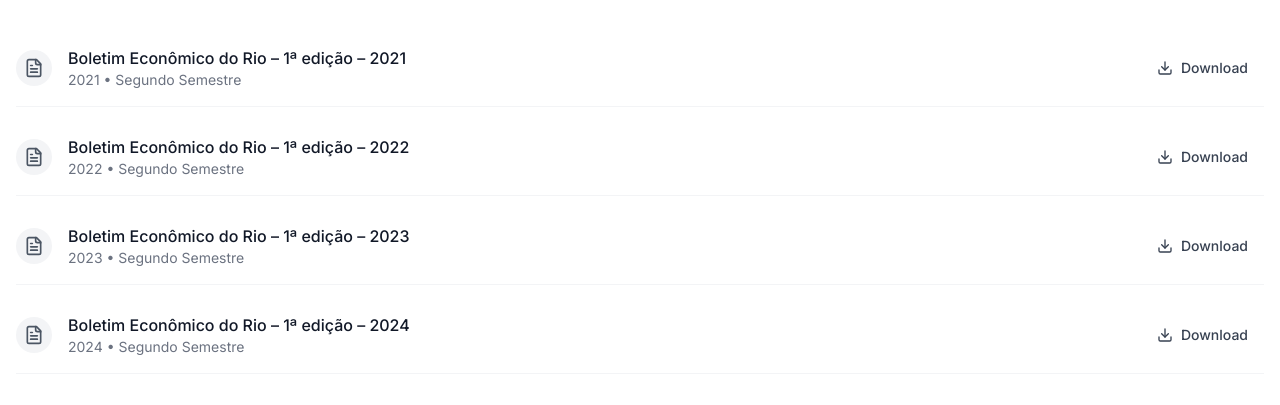
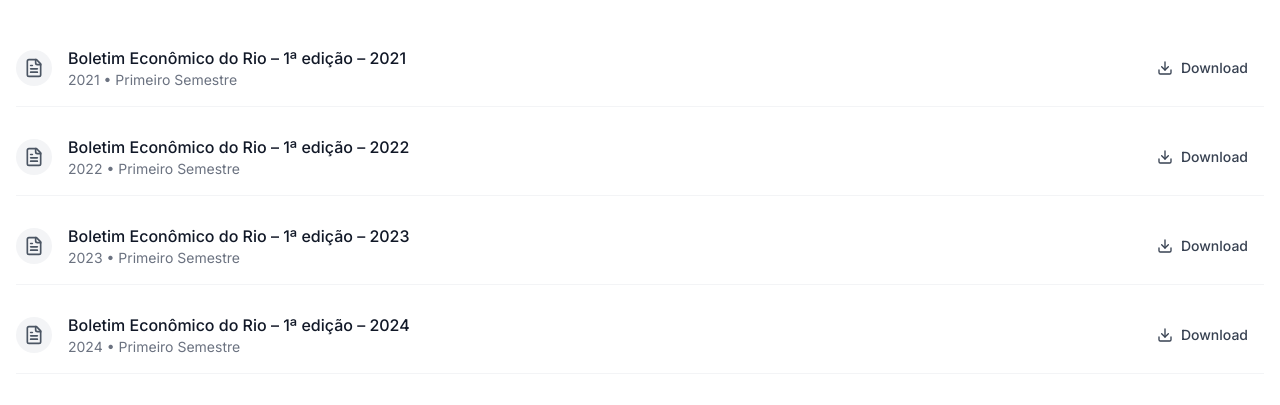
Before and after one commit to Sanguin1us/obs-econ-2, a Next.js app: page /publicacoes in a window 1280 px wide. Shown: the part 299-704 px from the top of the page. Built offline with nearby package versions, Linux system fonts and the light colour scheme.

Commit message:
small fix

```diff
--- a/app/publicacoes/page.tsx
+++ b/app/publicacoes/page.tsx
@@ -42,46 +42,44 @@ function PublicacoesInner() {
   ]
 
   const publications: Publication[] = [
-    // 1ª Edição
     {
-      id: 2,
+      id: 1,
       title: "Boletim Econômico do Rio – 1ª edição – 2021",
       category: "BOLETIM ECONÔMICO",
       year: 2021,
-      semester: "Second",
+      semester: "First",
       slug: "boletim-economico-do-rio-1a-edicao-2021",
       downloadUrl: "https://raw.githubusercontent.com/Sanguin1us/arquivos_obs_econ/main/Boletims/Boletim%20Econ%C3%B4mico%20do%20Rio%20%E2%80%93%201%C2%AA%20edi%C3%A7%C3%A3o%20%E2%80%93%202021.pdf"
     },
     {
-      id: 3,
+      id: 2,
       title: "Boletim Econômico do Rio – 1ª edição – 2022",
       category: "BOLETIM ECONÔMICO",
       year: 2022,
-      semester: "Second",
+      semester: "First",
       slug: "boletim-economico-do-rio-1a-edicao-2022",
       downloadUrl: "https://raw.githubusercontent.com/Sanguin1us/arquivos_obs_econ/main/Boletims/Boletim%20Econ%C3%B4mico%20do%20Rio%20%E2%80%93%201%C2%AA%20edi%C3%A7%C3%A3o%20%E2%80%93%202022.pdf"
     },
     {
-      id: 4,
+      id: 3,
       title: "Boletim Econômico do Rio – 1ª edição – 2023",
       category: "BOLETIM ECONÔMICO",
       year: 2023,
-      semester: "Second",
+      semester: "First",
       slug: "boletim-economico-do-rio-1a-edicao-2023",
       downloadUrl: "https://raw.githubusercontent.com/Sanguin1us/arquivos_obs_econ/main/Boletims/Boletim%20Econ%C3%B4mico%20do%20Rio%20%E2%80%93%201%C2%AA%20edi%C3%A7%C3%A3o%20%E2%80%93%202023.pdf"
     },
     {
-      id: 5,
+      id: 4,
       title: "Boletim Econômico do Rio – 1ª edição – 2024",
       category: "BOLETIM ECONÔMICO",
       year: 2024,
-      semester: "Second",
+      semester: "First",
       slug: "boletim-economico-do-rio-1a-edicao-2024",
       downloadUrl: "https://raw.githubusercontent.com/Sanguin1us/arquivos_obs_econ/main/Boletims/Boletim%20Econ%C3%B4mico%20do%20Rio%20%E2%80%93%201%C2%AA%20edi%C3%A7%C3%A3o%20%E2%80%93%202024.pdf"
     },
-    // 2ª Edição
     {
-      id: 7,
+      id: 5,
       title: "Boletim Econômico do Rio – 2ª edição – 2021",
       category: "BOLETIM ECONÔMICO",
       year: 2021,
@@ -90,7 +88,7 @@ function PublicacoesInner() {
       downloadUrl: "https://raw.githubusercontent.com/Sanguin1us/arquivos_obs_econ/main/Boletims/Boletim%20Econ%C3%B4mico%20do%20Rio%20%E2%80%93%202%C2%AA%20edi%C3%A7%C3%A3o%20%E2%80%93%202021.pdf"
     },
     {
-      id: 8,
+      id: 6,
       title: "Boletim Econômico do Rio – 2ª edição – 2022",
       category: "BOLETIM ECONÔMICO",
       year: 2022,
@@ -99,7 +97,7 @@ function PublicacoesInner() {
       downloadUrl: "https://raw.githubusercontent.com/Sanguin1us/arquivos_obs_econ/main/Boletims/Boletim%20Econ%C3%B4mico%20do%20Rio%20%E2%80%93%202%C2%AA%20edi%C3%A7%C3%A3o%20%E2%80%93%202022.pdf"
     },
     {
-      id: 9,
+      id: 7,
       title: "Boletim Econômico do Rio – 2ª edição – 2023",
       category: "BOLETIM ECONÔMICO",
       year: 2023,
@@ -108,7 +106,7 @@ function PublicacoesInner() {
       downloadUrl: "https://raw.githubusercontent.com/Sanguin1us/arquivos_obs_econ/main/Boletims/Boletim%20Econ%C3%B4mico%20do%20Rio%20%E2%80%93%202%C2%AA%20edi%C3%A7%C3%A3o%20%E2%80%93%202023.pdf"
     },
     {
-      id: 10,
+      id: 8,
       title: "Boletim Econômico do Rio – 2ª edição – 2024",
       category: "BOLETIM ECONÔMICO",
       year: 2024,
@@ -116,46 +114,44 @@ function PublicacoesInner() {
       slug: "boletim-economico-do-rio-2a-edicao-2024",
       downloadUrl: "https://raw.githubusercontent.com/Sanguin1us/arquivos_obs_econ/main/Boletims/Boletim%20Econ%C3%B4mico%20do%20Rio%20%E2%80%93%202%C2%AA%20edi%C3%A7%C3%A3o%20%E2%80%93%202024.pdf"
     },
-    // 3ª Edição
     {
-      id: 11,
+      id: 9,
       title: "Boletim Econômico do Rio – 3ª edição – 2021",
       category: "BOLETIM ECONÔMICO",
       year: 2021,
-      semester: "Second",
+      semester: "First",
       slug: "boletim-economico-do-rio-3a-edicao-2021",
       downloadUrl: "https://raw.githubusercontent.com/Sanguin1us/arquivos_obs_econ/main/Boletims/Boletim%20Econ%C3%B4mico%20do%20Rio%20%E2%80%93%203%C2%AA%20edi%C3%A7%C3%A3o%20%E2%80%93%202021.pdf"
     },
     {
-      id: 12,
+      id: 10,
       title: "Boletim Econômico do Rio – 3ª edição – 2022",
       category: "BOLETIM ECONÔMICO",
       year: 2022,
-      semester: "Second",
+      semester: "First",
       slug: "boletim-economico-do-rio-3a-edicao-2022",
       downloadUrl: "https://raw.githubusercontent.com/Sanguin1us/arquivos_obs_econ/main/Boletims/Boletim%20Econ%C3%B4mico%20do%20Rio%20%E2%80%93%203%C2%AA%20edi%C3%A7%C3%A3o%20%E2%80%93%202022.pdf"
     },
     {
-      id: 13,
+      id: 11,
       title: "Boletim Econômico do Rio – 3ª edição – 2023",
       category: "BOLETIM ECONÔMICO",
       year: 2023,
-      semester: "Second",
+      semester: "First",
       slug: "boletim-economico-do-rio-3a-edicao-2023",
       downloadUrl: "https://raw.githubusercontent.com/Sanguin1us/arquivos_obs_econ/main/Boletims/Boletim%20Econ%C3%B4mico%20do%20Rio%20%E2%80%93%203%C2%AA%20edi%C3%A7%C3%A3o%20%E2%80%93%202023.pdf"
     },
     {
-      id: 14,
+      id: 12,
       title: "Boletim Econômico do Rio – 3ª edição – 2024",
       category: "BOLETIM ECONÔMICO",
       year: 2024,
-      semester: "Second",
+      semester: "First",
       slug: "boletim-economico-do-rio-3a-edicao-2024",
       downloadUrl: "https://raw.githubusercontent.com/Sanguin1us/arquivos_obs_econ/main/Boletims/Boletim%20Econ%C3%B4mico%20do%20Rio%20%E2%80%93%203%C2%AA%20edi%C3%A7%C3%A3o%20%E2%80%93%202024.pdf"
     },
-    // 4ª Edição
     {
-      id: 15,
+      id: 13,
       title: "Boletim Econômico do Rio – 4ª edição – 2021",
       category: "BOLETIM ECONÔMICO",
       year: 2021,
@@ -164,7 +160,7 @@ function PublicacoesInner() {
       downloadUrl: "https://raw.githubusercontent.com/Sanguin1us/arquivos_obs_econ/main/Boletims/Boletim%20Econ%C3%B4mico%20do%20Rio%20%E2%80%93%204%C2%AA%20edi%C3%A7%C3%A3o%20%E2%80%93%202021.pdf"
     },
     {
-      id: 16,
+      id: 14,
       title: "Boletim Econômico do Rio – 4ª edição – 2022",
       category: "BOLETIM ECONÔMICO",
       year: 2022,
@@ -173,7 +169,7 @@ function PublicacoesInner() {
       downloadUrl: "https://raw.githubusercontent.com/Sanguin1us/arquivos_obs_econ/main/Boletims/Boletim%20Econ%C3%B4mico%20do%20Rio%20%E2%80%93%204%C2%AA%20edi%C3%A7%C3%A3o%20%E2%80%93%202022.pdf"
     },
     {
-      id: 17,
+      id: 15,
       title: "Boletim Econômico do Rio – 4ª edição – 2023",
       category: "BOLETIM ECONÔMICO",
       year: 2023,
@@ -182,7 +178,7 @@ function PublicacoesInner() {
       downloadUrl: "https://raw.githubusercontent.com/Sanguin1us/arquivos_obs_econ/main/Boletims/Boletim%20Econ%C3%B4mico%20do%20Rio%20%E2%80%93%204%C2%AA%20edi%C3%A7%C3%A3o%20%E2%80%93%202023.pdf"
     },
     {
-      id: 18,
+      id: 16,
       title: "Boletim Econômico do Rio – 4ª edição – 2024",
       category: "BOLETIM ECONÔMICO",
       year: 2024,
@@ -190,46 +186,44 @@ function PublicacoesInner() {
       slug: "boletim-economico-do-rio-4a-edicao-2024",
       downloadUrl: "https://raw.githubusercontent.com/Sanguin1us/arquivos_obs_econ/main/Boletims/Boletim%20Econ%C3%B4mico%20do%20Rio%20%E2%80%93%204%C2%AA%20edi%C3%A7%C3%A3o%20%E2%80%93%202024.pdf"
     },
-    // 5ª Edição
     {
-      id: 19,
+      id: 17,
       title: "Boletim Econômico do Rio – 5ª edição – 2021",
       category: "BOLETIM ECONÔMICO",
       year: 2021,
-      semester: "Second",
+      semester: "First",
       slug: "boletim-economico-do-rio-5a-edicao-2021",
       downloadUrl: "https://raw.githubusercontent.com/Sanguin1us/arquivos_obs_econ/main/Boletims/Boletim%20Econ%C3%B4mico%20do%20Rio%20%E2%80%93%205%C2%AA%20edi%C3%A7%C3%A3o%20%E2%80%93%202021.pdf"
     },
     {
-      id: 20,
+      id: 18,
       title: "Boletim Econômico do Rio – 5ª edição – 2022",
       category: "BOLETIM ECONÔMICO",
       year: 2022,
-      semester: "Second",
+      semester: "First",
       slug: "boletim-economico-do-rio-5a-edicao-2022",
       downloadUrl: "https://raw.githubusercontent.com/Sanguin1us/arquivos_obs_econ/main/Boletims/Boletim%20Econ%C3%B4mico%20do%20Rio%20%E2%80%93%205%C2%AA%20edi%C3%A7%C3%A3o%20%E2%80%93%202022.pdf"
     },
     {
-      id: 21,
+      id: 19,
       title: "Boletim Econômico do Rio – 5ª edição – 2023",
       category: "BOLETIM ECONÔMICO",
       year: 2023,
-      semester: "Second",
+      semester: "First",
       slug: "boletim-economico-do-rio-5a-edicao-2023",
       downloadUrl: "https://raw.githubusercontent.com/Sanguin1us/arquivos_obs_econ/main/Boletims/Boletim%20Econ%C3%B4mico%20do%20Rio%20%E2%80%93%205%C2%AA%20edi%C3%A7%C3%A3o%20%E2%80%93%202023.pdf"
     },
     {
-      id: 22,
+      id: 20,
       title: "Boletim Econômico do Rio – 5ª edição – 2024",
       category: "BOLETIM ECONÔMICO",
       year: 2024,
-      semester: "Second",
+      semester: "First",
       slug: "boletim-economico-do-rio-5a-edicao-2024",
       downloadUrl: "https://raw.githubusercontent.com/Sanguin1us/arquivos_obs_econ/main/Boletims/Boletim%20Econ%C3%B4mico%20do%20Rio%20%E2%80%93%205%C2%AA%20edi%C3%A7%C3%A3o%20%E2%80%93%202024.pdf"
     },
-    // 6ª Edição
     {
-      id: 23,
+      id: 21,
       title: "Boletim Econômico do Rio – 6ª edição – 2021",
       category: "BOLETIM ECONÔMICO",
       year: 2021,
@@ -238,7 +232,7 @@ function PublicacoesInner() {
       downloadUrl: "https://raw.githubusercontent.com/Sanguin1us/arquivos_obs_econ/main/Boletims/Boletim%20Econ%C3%B4mico%20do%20Rio%20%E2%80%93%206%C2%AA%20edi%C3%A7%C3%A3o%20%E2%80%93%202021.pdf"
     },
     {
-      id: 24,
+      id: 22,
       title: "Boletim Econômico do Rio – 6ª edição – 2022",
       category: "BOLETIM ECONÔMICO",
       year: 2022,
@@ -247,7 +241,7 @@ function PublicacoesInner() {
       downloadUrl: "https://raw.githubusercontent.com/Sanguin1us/arquivos_obs_econ/main/Boletims/Boletim%20Econ%C3%B4mico%20do%20Rio%20%E2%80%93%206%C2%AA%20edi%C3%A7%C3%A3o%20%E2%80%93%202022.pdf"
     },
     {
-      id: 25,
+      id: 23,
       title: "Boletim Econômico do Rio – 6ª edição – 2023",
       category: "BOLETIM ECONÔMICO",
       year: 2023,
@@ -256,7 +250,7 @@ function PublicacoesInner() {
       downloadUrl: "https://raw.githubusercontent.com/Sanguin1us/arquivos_obs_econ/main/Boletims/Boletim%20Econ%C3%B4mico%20do%20Rio%20%E2%80%93%206%C2%AA%20edi%C3%A7%C3%A3o%20%E2%80%93%202023.pdf"
     },
     {
-      id: 26,
+      id: 24,
       title: "Boletim Econômico do Rio – 6ª edição – 2024",
       category: "BOLETIM ECONÔMICO",
       year: 2024,
@@ -264,46 +258,44 @@ function PublicacoesInner() {
       slug: "boletim-economico-do-rio-6a-edicao-2024",
       downloadUrl: "https://raw.githubusercontent.com/Sanguin1us/arquivos_obs_econ/main/Boletims/Boletim%20Econ%C3%B4mico%20do%20Rio%20%E2%80%93%206%C2%AA%20edi%C3%A7%C3%A3o%20%E2%80%93%202024.pdf"
     },
-    // 7ª Edição
     {
-      id: 27,
+      id: 25,
       title: "Boletim Econômico do Rio – 7ª edição – 2021",
       category: "BOLETIM ECONÔMICO",
       year: 2021,
-      semester: "Second",
+      semester: "First",
       slug: "boletim-economico-do-rio-7a-edicao-2021",
       downloadUrl: "https://raw.githubusercontent.com/Sanguin1us/arquivos_obs_econ/main/Boletims/Boletim%20Econ%C3%B4mico%20do%20Rio%20%E2%80%93%207%C2%AA%20edi%C3%A7%C3%A3o%20%E2%80%93%202021.pdf"
     },
     {
-      id: 28,
+      id: 26,
       title: "Boletim Econômico do Rio – 7ª edição – 2022",
       category: "BOLETIM ECONÔMICO",
       year: 2022,
-      semester: "Second",
+      semester: "First",
       slug: "boletim-economico-do-rio-7a-edicao-2022",
       downloadUrl: "https://raw.githubusercontent.com/Sanguin1us/arquivos_obs_econ/main/Boletims/Boletim%20Econ%C3%B4mico%20do%20Rio%20%E2%80%93%207%C2%AA%20edi%C3%A7%C3%A3o%20%E2%80%93%202022.pdf"
     },
     {
-      id: 29,
+      id: 27,
       title: "Boletim Econômico do Rio – 7ª edição – 2023",
       category: "BOLETIM ECONÔMICO",
       year: 2023,
-      semester: "Second",
+      semester: "First",
       slug: "boletim-economico-do-rio-7a-edicao-2023",
       downloadUrl: "https://raw.githubusercontent.com/Sanguin1us/arquivos_obs_econ/main/Boletims/Boletim%20Econ%C3%B4mico%20do%20Rio%20%E2%80%93%207%C2%AA%20edi%C3%A7%C3%A3o%20%E2%80%93%202023.pdf"
     },
     {
-      id: 30,
+      id: 28,
       title: "Boletim Econômico do Rio – 7ª edição – 2024",
       category: "BOLETIM ECONÔMICO",
       year: 2024,
-      semester: "Second",
+      semester: "First",
       slug: "boletim-economico-do-rio-7a-edicao-2024",
       downloadUrl: "https://raw.githubusercontent.com/Sanguin1us/arquivos_obs_econ/main/Boletims/Boletim%20Econ%C3%B4mico%20do%20Rio%20%E2%80%93%207%C2%AA%20edi%C3%A7%C3%A3o%20%E2%80%93%202024.pdf"
     },
-    // 8ª Edição
     {
-      id: 31,
+      id: 29,
       title: "Boletim Econômico do Rio – 8ª edição – 2022",
       category: "BOLETIM ECONÔMICO",
       year: 2022,
@@ -312,7 +304,7 @@ function PublicacoesInner() {
       downloadUrl: "https://raw.githubusercontent.com/Sanguin1us/arquivos_obs_econ/main/Boletims/Boletim%20Econ%C3%B4mico%20do%20Rio%20%E2%80%93%208%C2%AA%20edi%C3%A7%C3%A3o%20%E2%80%93%202022.pdf"
     },
     {
-      id: 32,
+      id: 30,
       title: "Boletim Econômico do Rio – 8ª edição – 2023",
       category: "BOLETIM ECONÔMICO",
       year: 2023,
@@ -321,7 +313,7 @@ function PublicacoesInner() {
       downloadUrl: "https://raw.githubusercontent.com/Sanguin1us/arquivos_obs_econ/main/Boletims/Boletim%20Econ%C3%B4mico%20do%20Rio%20%E2%80%93%208%C2%AA%20edi%C3%A7%C3%A3o%20%E2%80%93%202023.pdf"
     },
     {
-      id: 33,
+      id: 31,
       title: "Boletim Econômico do Rio – 8ª edição – 2024",
       category: "BOLETIM ECONÔMICO",
       year: 2024,
@@ -329,33 +321,149 @@ function PublicacoesInner() {
       slug: "boletim-economico-do-rio-8a-edicao-2024",
       downloadUrl: "https://raw.githubusercontent.com/Sanguin1us/arquivos_obs_econ/main/Boletims/Boletim%20Econ%C3%B4mico%20do%20Rio%20%E2%80%93%208%C2%AA%20edi%C3%A7%C3%A3o%20%E2%80%93%202024.pdf"
     },
-    // 9ª Edição
     {
-      id: 34,
+      id: 32,
       title: "Boletim Econômico do Rio – 9ª edição – 2022",
       category: "BOLETIM ECONÔMICO",
       year: 2022,
-      semester: "Second",
+      semester: "First",
       slug: "boletim-economico-do-rio-9a-edicao-2022",
       downloadUrl: "https://raw.githubusercontent.com/Sanguin1us/arquivos_obs_econ/main/Boletims/Boletim%20Econ%C3%B4mico%20do%20Rio%20%E2%80%93%209%C2%AA%20edi%C3%A7%C3%A3o%20%E2%80%93%202022.pdf"
     },
     {
-      id: 35,
+      id: 33,
       title: "Boletim Econômico do Rio – 9ª edição – 2023",
       category: "BOLETIM ECONÔMICO",
       year: 2023,
-      semester: "Second",
+      semester: "First",
       slug: "boletim-economico-do-rio-9a-edicao-2023",
       downloadUrl: "https://raw.githubusercontent.com/Sanguin1us/arquivos_obs_econ/main/Boletims/Boletim%20Econ%C3%B4mico%20do%20Rio%20%E2%80%93%209%C2%AA%20edi%C3%A7%C3%A3o%20%E2%80%93%202023.pdf"
     },
     {
-      id: 36,
+      id: 34,
       title: "Boletim Econômico do Rio – 9ª edição – 2024",
       category: "BOLETIM ECONÔMICO",
       year: 2024,
-      semester: "Second",
+      semester: "First",
       slug: "boletim-economico-do-rio-9a-edicao-2024",
       downloadUrl: "https://raw.githubusercontent.com/Sanguin1us/arquivos_obs_econ/main/Boletims/Boletim%20Econ%C3%B4mico%20do%20Rio%20%E2%80%93%209%C2%AA%20edi%C3%A7%C3%A3o%20%E2%80%93%202024.pdf"
+    },
+    {
+      id: 35,
+      title: "Boletim Econômico do Rio – 10ª edição – 2022",
+      category: "BOLETIM ECONÔMICO",
+      year: 2022,
+      semester: "Second",
+      slug: "boletim-economico-do-rio-10a-edicao-2022",
+      downloadUrl: "https://raw.githubusercontent.com/Sanguin1us/arquivos_obs_econ/main/Boletims/Boletim%20Econ%C3%B4mico%20do%20Rio%20%E2%80%93%2010%C2%AA%20edi%C3%A7%C3%A3o%20%E2%80%93%202022.pdf"
+    },
+    {
+      id: 36,
+      title: "Boletim Econômico do Rio – 10ª edição – 2023",
+      category: "BOLETIM ECONÔMICO",
+      year: 2023,
+      semester: "Second",
+      slug: "boletim-economico-do-rio-10a-edicao-2023",
+      downloadUrl: "https://raw.githubusercontent.com/Sanguin1us/arquivos_obs_econ/main/Boletims/Boletim%20Econ%C3%B4mico%20do%20Rio%20%E2%80%93%2010%C2%AA%20edi%C3%A7%C3%A3o%20%E2%80%93%202023.pdf"
+    },
+    {
+      id: 37,
+      title: "Boletim Econômico do Rio – 10ª edição – 2024",
+      category: "BOLETIM ECONÔMICO",
+      year: 2024,
+      semester: "Second",
+      slug: "boletim-economico-do-rio-10a-edicao-2024",
+      downloadUrl: "https://raw.githubusercontent.com/Sanguin1us/arquivos_obs_econ/main/Boletims/Boletim%20Econ%C3%B4mico%20do%20Rio%20%E2%80%93%2010%C2%AA%20edi%C3%A7%C3%A3o%20%E2%80%93%202024.pdf"
+    },
+    {
+      id: 38,
+      title: "Boletim Econômico do Rio – 11ª edição – 2022",
+      category: "BOLETIM ECONÔMICO",
+      year: 2022,
+      semester: "First",
+      slug: "boletim-economico-do-rio-11a-edicao-2022",
+      downloadUrl: "https://raw.githubusercontent.com/Sanguin1us/arquivos_obs_econ/main/Boletims/Boletim%20Econ%C3%B4mico%20do%20Rio%20%E2%80%93%2011%C2%AA%20edi%C3%A7%C3%A3o%20%E2%80%93%202022.pdf"
+    },
+    {
+      id: 39,
+      title: "Boletim Econômico do Rio – 11ª edição – 2023",
+      category: "BOLETIM ECONÔMICO",
+      year: 2023,
+      semester: "First",
+      slug: "boletim-economico-do-rio-11a-edicao-2023",
+      downloadUrl: "https://raw.githubusercontent.com/Sanguin1us/arquivos_obs_econ/main/Boletims/Boletim%20Econ%C3%B4mico%20do%20Rio%20%E2%80%93%2011%C2%AA%20edi%C3%A7%C3%A3o%20%E2%80%93%202023.pdf"
+    },
+    {
+      id: 40,
+      title: "Boletim Econômico do Rio – 11ª edição – 2024",
+      category: "BOLETIM ECONÔMICO",
+      year: 2024,
+      semester: "First",
+      slug: "boletim-economico-do-rio-11a-edicao-2024",
+      downloadUrl: "https://raw.githubusercontent.com/Sanguin1us/arquivos_obs_econ/main/Boletims/Boletim%20Econ%C3%B4mico%20do%20Rio%20%E2%80%93%2011%C2%AA%20edi%C3%A7%C3%A3o%20%E2%80%93%202024.pdf"
+    },
+    {
+      id: 41,
+      title: "Boletim Econômico do Rio – 12ª edição – 2022",
+      category: "BOLETIM ECONÔMICO",
+      year: 2022,
+      semester: "Second",
+      slug: "boletim-economico-do-rio-12a-edicao-2022",
+      downloadUrl: "https://raw.githubusercontent.com/Sanguin1us/arquivos_obs_econ/main/Boletims/Boletim%20Econ%C3%B4mico%20do%20Rio%20%E2%80%93%2012%C2%AA%20edi%C3%A7%C3%A3o%20%E2%80%93%202022.pdf"
+    },
+    {
+      id: 42,
+      title: "Boletim Econômico do Rio – 12ª edição – 2023",
+      category: "BOLETIM ECONÔMICO",
+      year: 2023,
+      semester: "Second",
+      slug: "boletim-economico-do-rio-12a-edicao-2023",
+      downloadUrl: "https://raw.githubusercontent.com/Sanguin1us/arquivos_obs_econ/main/Boletims/Boletim%20Econ%C3%B4mico%20do%20Rio%20%E2%80%93%2012%C2%AA%20edi%C3%A7%C3%A3o%20%E2%80%93%202023.pdf"
+    },
+    {
+      id: 43,
+      title: "Boletim Econômico do Rio – 12ª edição – 2024",
+      category: "BOLETIM ECONÔMICO",
+      year: 2024,
+      semester: "Second",
+      slug: "boletim-economico-do-rio-12a-edicao-2024",
+      downloadUrl: "https://raw.githubusercontent.com/Sanguin1us/arquivos_obs_econ/main/Boletims/Boletim%20Econ%C3%B4mico%20do%20Rio%20%E2%80%93%2012%C2%AA%20edi%C3%A7%C3%A3o%20%E2%80%93%202024.pdf"
+    },
+    {
+      id: 44,
+      title: "Estudo Especial: Economia Verde",
+      category: "ESTUDOS ESPECIAIS",
+      year: 2023,
+      semester: "First",
+      slug: "estudo-especial-economia-verde",
+      downloadUrl: "https://raw.githubusercontent.com/Sanguin1us/arquivos_obs_econ/main/Estudo-Especial-Economia-Verde.pdf"
+    },
+    {
+      id: 45,
+      title: "Nota Técnica: Análise da Inflação",
+      category: "NOTAS TÉCNICAS",
+      year: 2023,
+      semester: "Second",
+      slug: "nota-tecnica-analise-inflacao",
+      downloadUrl: "https://raw.githubusercontent.com/Sanguin1us/arquivos_obs_econ/main/Nota-Tecnica-Analise-Inflacao.pdf"
+    },
+    {
+      id: 46,
+      title: "Impacto Econômico do Carnaval",
+      category: "CARNAVAL DE DADOS",
+      year: 2022,
+      semester: "First",
+      slug: "impacto-economico-carnaval",
+      downloadUrl: "https://raw.githubusercontent.com/Sanguin1us/arquivos_obs_econ/main/Impacto-Economico-Carnaval.pdf"
+    },
+    {
+      id: 47,
+      title: "Dados do Turismo do Réveillon",
+      category: "RÉVEILLON EM DADOS",
+      year: 2022,
+      semester: "Second",
+      slug: "dados-turismo-reveillon",
+      downloadUrl: "https://raw.githubusercontent.com/Sanguin1us/arquivos_obs_econ/main/Dados-Turismo-Reveillon.pdf"
     }
   ]
 
```
